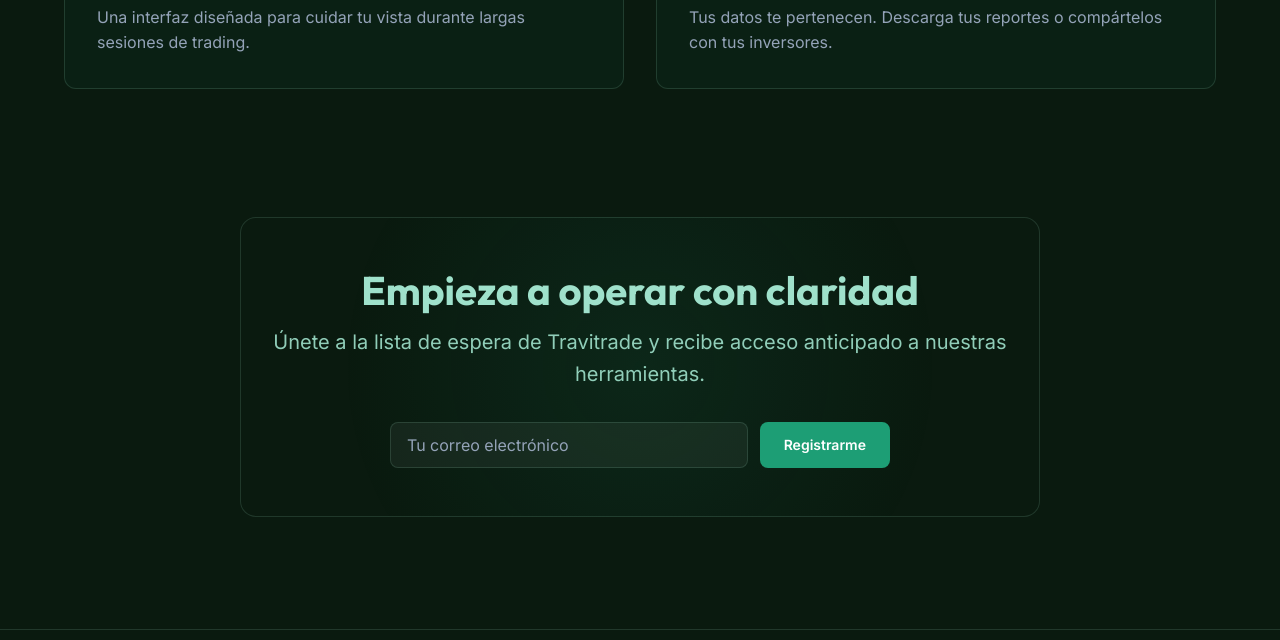
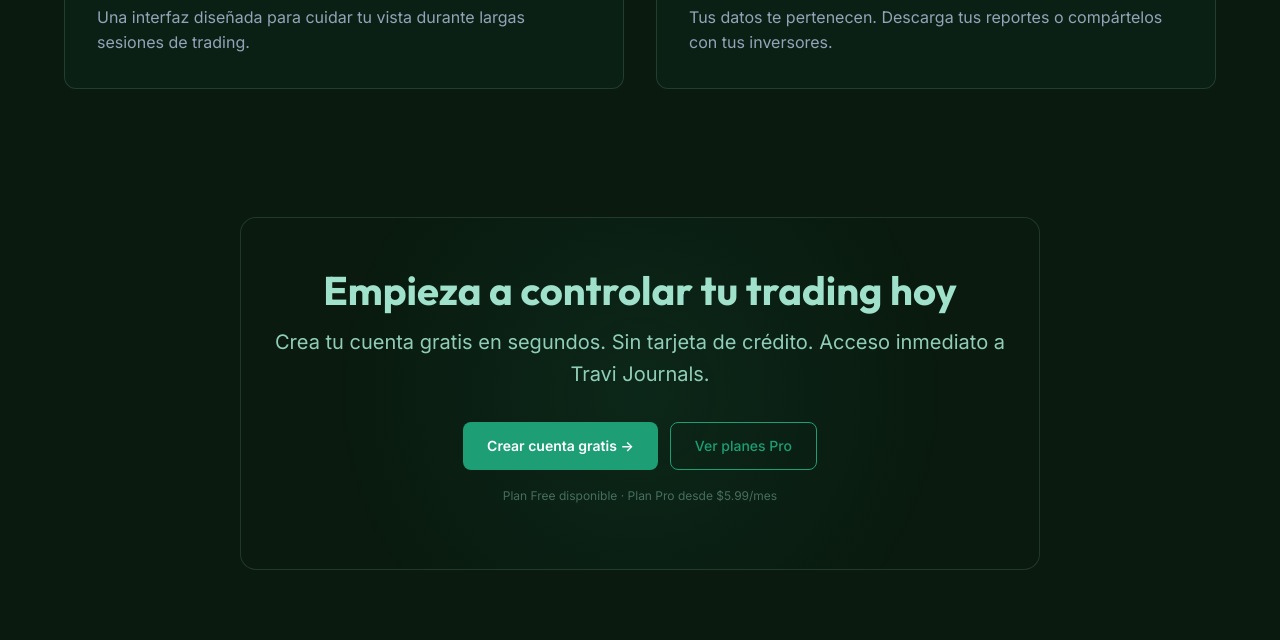
Before and after one commit to corvenca/travitrade-web, a website: page index.html in a window 1280 px wide. Shown: the part 2360-3000 px from the top of the page. Drawn offline with Linux system fonts and the light colour scheme.

Commit message:
Update: CTA section redirige a registro real en app.travitrade.com

```diff
--- a/components/navbar.html
+++ b/components/navbar.html
@@ -12,12 +12,12 @@
             <li><a href="/pages/precios.html" class="nav-link">Precios</a></li>
             <li><a href="/pages/acerca-de.html" class="nav-link">Acerca de</a></li>
             <li><a href="/pages/contacto.html" class="nav-link">Consultas</a></li>
-            <li class="mobile-only-cta"><a href="/index.html#empezar" class="btn btn-primary">Empezar gratis</a></li>
+            <li class="mobile-only-cta"><a href="https://app.travitrade.com/registro" class="btn btn-primary btn-sm">Empezar gratis</a></li>
         </ul>
 
         <!-- Acciones (CTA) y Toggle para Móviles -->
         <div class="navbar-actions">
-            <a href="/index.html#empezar" class="btn btn-primary desktop-only-cta">Empezar gratis</a>
+            <a href="https://app.travitrade.com/registro" class="btn btn-primary desktop-only-cta">Empezar gratis</a>
             <button class="mobile-menu-toggle" aria-label="Abrir menú">
                 <span class="bar"></span>
                 <span class="bar"></span>
--- a/index.html
+++ b/index.html
@@ -238,16 +238,26 @@
 
         <!-- CTA SECTION -->
         <section class="cta-section" id="empezar">
-            <div class="container text-center">
-                <div class="cta-box">
-                    <h2 class="cta-title">Empieza a operar con claridad</h2>
-                    <p class="cta-subtitle">Únete a la lista de espera de Travitrade y recibe acceso anticipado a nuestras herramientas.</p>
-                    <form class="cta-form" onsubmit="event.preventDefault(); alert('¡Gracias por registrarte!');">
-                        <input type="email" class="cta-input" placeholder="Tu correo electrónico" required>
-                        <button type="submit" class="btn btn-primary">Registrarme</button>
-                    </form>
-                </div>
+          <div class="container text-center">
+            <div class="cta-box">
+              <h2 class="cta-title">Empieza a controlar tu trading hoy</h2>
+              <p class="cta-subtitle">Crea tu cuenta gratis en segundos. Sin tarjeta de crédito. Acceso inmediato a Travi Journals.</p>
+              <div style="display: flex; gap: 12px; justify-content: center; flex-wrap: wrap; margin-top: 24px;">
+                <a href="https://app.travitrade.com/registro"
+                  class="btn btn-primary">
+                  Crear cuenta gratis →
+                </a>
+                <a href="https://app.travitrade.com/upgrade"
+                  class="btn btn-secondary"
+                  style="border: 1px solid #1D9E75; color: #1D9E75; background: transparent; padding: 12px 24px; border-radius: 8px; text-decoration: none; font-size: 14px; font-weight: 500;">
+                  Ver planes Pro
+                </a>
+              </div>
+              <p style="font-size: 12px; color: rgba(159,225,203,0.4); margin-top: 16px;">
+                Plan Free disponible · Plan Pro desde $5.99/mes
+              </p>
             </div>
+          </div>
         </section>
     </main>
 
```
